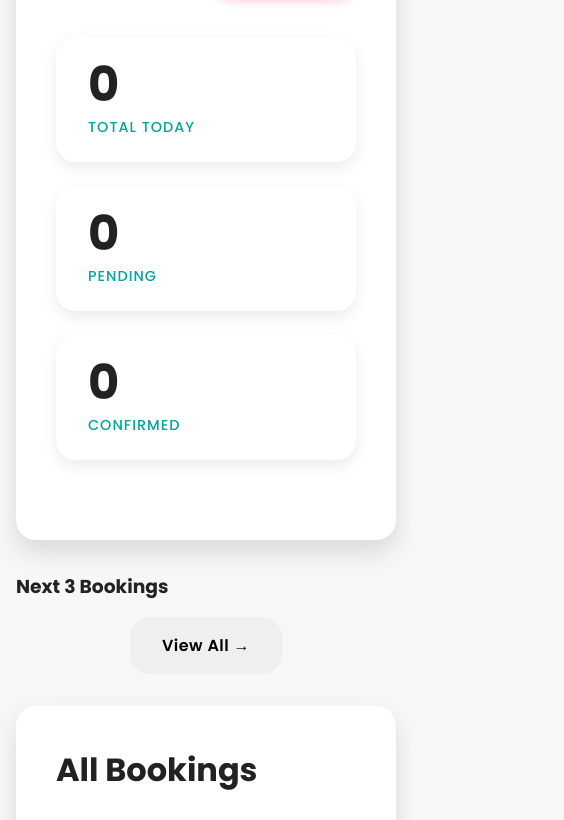
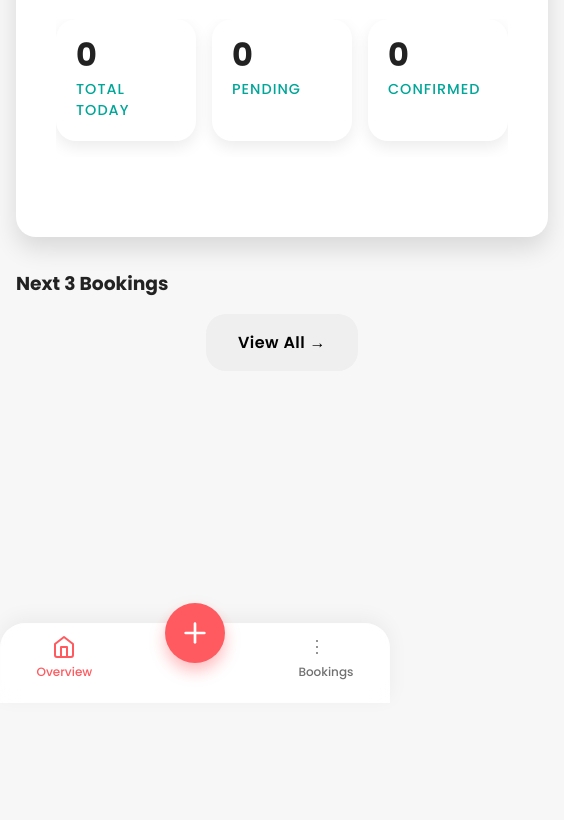
Before and after one commit to gamelancer835-sys/restaurants, a website: page public/owner.html in a window 390 px wide. Shown: the part 141-961 px from the top of the page, 564 px wide, since content can reach past the window. After the commit the page ends 844 px from the top, so only its background shows below. Drawn offline with Linux system fonts and the light colour scheme; no server answers.

Commit message:
Update main.css

```diff
--- a/public/styles/main.css
+++ b/public/styles/main.css
@@ -467,7 +467,178 @@ select:focus {
     }
 }
 
-/* Custom Modal System */
+/* Mobile Only Styles */
+.mobile-only {
+    display: none !important;
+}
+
+.desktop-only {
+    display: block !important;
+}
+
+.view-section {
+    display: block;
+    /* Default for Desktop */
+}
+
+/* Mobile Bottom Navigation */
+.mobile-bottom-nav {
+    position: fixed;
+    bottom: 0;
+    left: 0;
+    width: 100%;
+    height: 80px;
+    background: rgba(255, 255, 255, 0.9);
+    backdrop-filter: blur(10px);
+    display: flex;
+    justify-content: space-around;
+    align-items: center;
+    border-top-left-radius: 25px;
+    border-top-right-radius: 25px;
+    box-shadow: 0 -5px 20px rgba(0, 0, 0, 0.05);
+    z-index: 1000;
+    padding-bottom: 10px;
+    /* Safe area */
+}
+
+.nav-item {
+    display: flex;
+    flex-direction: column;
+    align-items: center;
+    color: var(--text-muted);
+    text-decoration: none;
+    font-size: 0.75rem;
+    font-weight: 500;
+    gap: 4px;
+    transition: color 0.3s ease;
+}
+
+.nav-item.active {
+    color: var(--accent-orange);
+}
+
+.nav-fab-container {
+    position: relative;
+    top: -25px;
+}
+
+.nav-fab {
+    width: 60px;
+    height: 60px;
+    border-radius: 50%;
+    background: var(--accent-orange);
+    color: var(--white);
+    border: none;
+    display: flex;
+    justify-content: center;
+    align-items: center;
+    font-size: 2rem;
+    box-shadow: 0 8px 15px rgba(255, 90, 95, 0.4);
+    transition: transform 0.2s ease;
+    cursor: pointer;
+}
+
+.nav-fab:active {
+    transform: scale(0.95);
+}
+
+/* Quick List Container */
+.quick-list-container {
+    display: flex;
+    flex-direction: column;
+    gap: 1rem;
+}
+
+.quick-booking-card {
+    background: var(--white);
+    padding: 1rem;
+    border-radius: var(--radius-md);
+    box-shadow: var(--shadow-soft);
+    display: flex;
+    justify-content: space-between;
+    align-items: center;
+}
+
+.quick-booking-info h4 {
+    margin: 0;
+    font-size: 1rem;
+    color: var(--text-dark);
+}
+
+.quick-booking-info p {
+    margin: 0;
+    font-size: 0.85rem;
+    color: var(--text-muted);
+}
+
+/* Mobile Responsive Overrides */
+@media (max-width: 768px) {
+    .mobile-only {
+        display: block !important;
+    }
+
+    .mobile-only.mobile-bottom-nav {
+        display: flex !important;
+    }
+
+    .desktop-only {
+        display: none !important;
+    }
+
+    .desktop-only-view {
+        display: none;
+        /* Initially hidden on mobile/bookings view controlled by JS */
+    }
+
+    .main-content {
+        padding-bottom: 100px;
+        /* Space for Nav */
+    }
+
+    /* Horizontal Scrolls for Stats */
+    .stats-container {
+        display: flex;
+        overflow-x: auto;
+        padding-bottom: 1rem;
+        gap: 1rem;
+        scroll-snap-type: x mandatory;
+        -webkit-overflow-scrolling: touch;
+        /* Smooth scroll on iOS */
+    }
+
+    .stat-card {
+        min-width: 140px;
+        scroll-snap-align: start;
+        padding: 1.25rem;
+    }
+
+    .stat-value {
+        font-size: 2rem;
+    }
+
+    /* Views */
+    .view-section {
+        display: none;
+        animation: fadeIn 0.3s ease;
+    }
+
+    .view-section.active {
+        display: block;
+    }
+}
+
+@keyframes fadeIn {
+    from {
+        opacity: 0;
+        transform: translateY(10px);
+    }
+
+    to {
+        opacity: 1;
+        transform: translateY(0);
+    }
+}
+
 .custom-modal-backdrop {
     position: fixed;
     top: 0;
```
